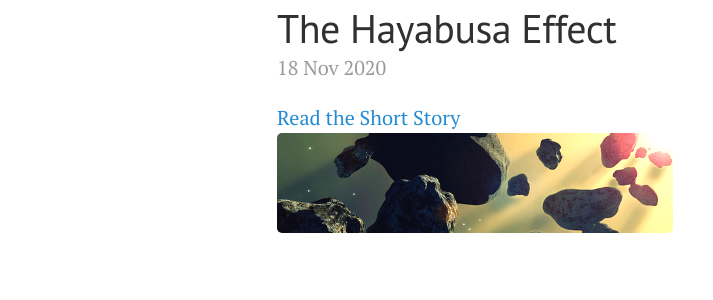
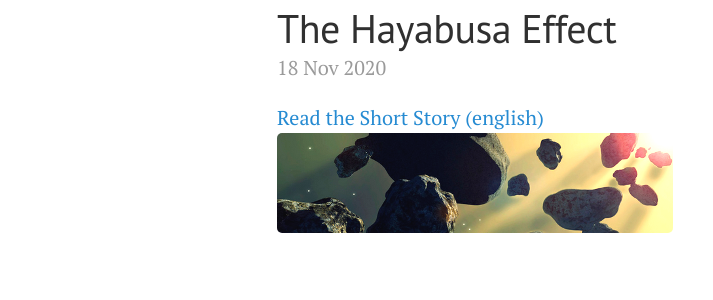
Before and after one commit to SOSTaler/sostaler.github.io, a Jekyll site: the page built from _posts/2020-11-18-The-Hayabusa-Effect.md, in a window 1280 px wide. Shown: the part 129-429 px from the top of the page, without its empty margins (3-716 px from the left). Built offline with Jekyll 4.4.1, drawn with Linux system fonts in a browser that asks for light colours; comment, search, counter and statistics services are not loaded.

Commit message:
Update 2020-11-18-The-Hayabusa-Effect.md

```diff
--- a/_posts/2020-11-18-The-Hayabusa-Effect.md
+++ b/_posts/2020-11-18-The-Hayabusa-Effect.md
@@ -5,4 +5,4 @@ date: 2020-11-18 00:00:01
 ---
 
 
-[Read the Short Story<br> ![Asteroids](/pic/Asteroids-Sun-400x100.png "Asteroids Sun")  ](http://rickywilhelmson.com/TheHayabusaEffect/)
+[Read the Short Story (english)<br> ![Asteroids](/pic/Asteroids-Sun-400x100.png "Asteroids Sun")  ](http://rickywilhelmson.com/TheHayabusaEffect/)
```
